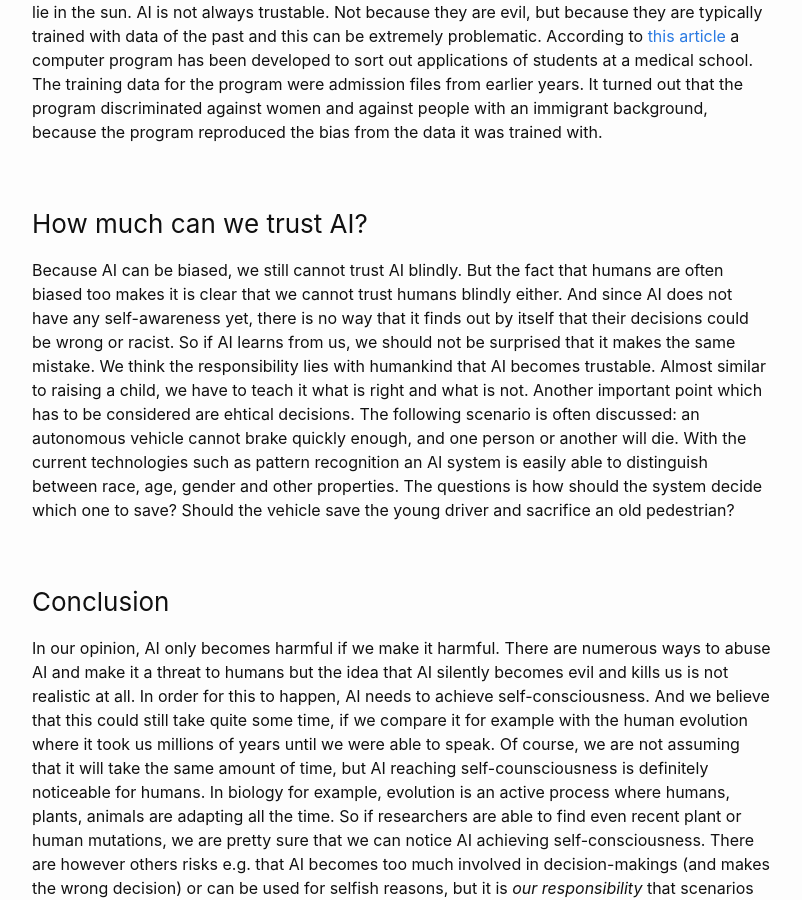
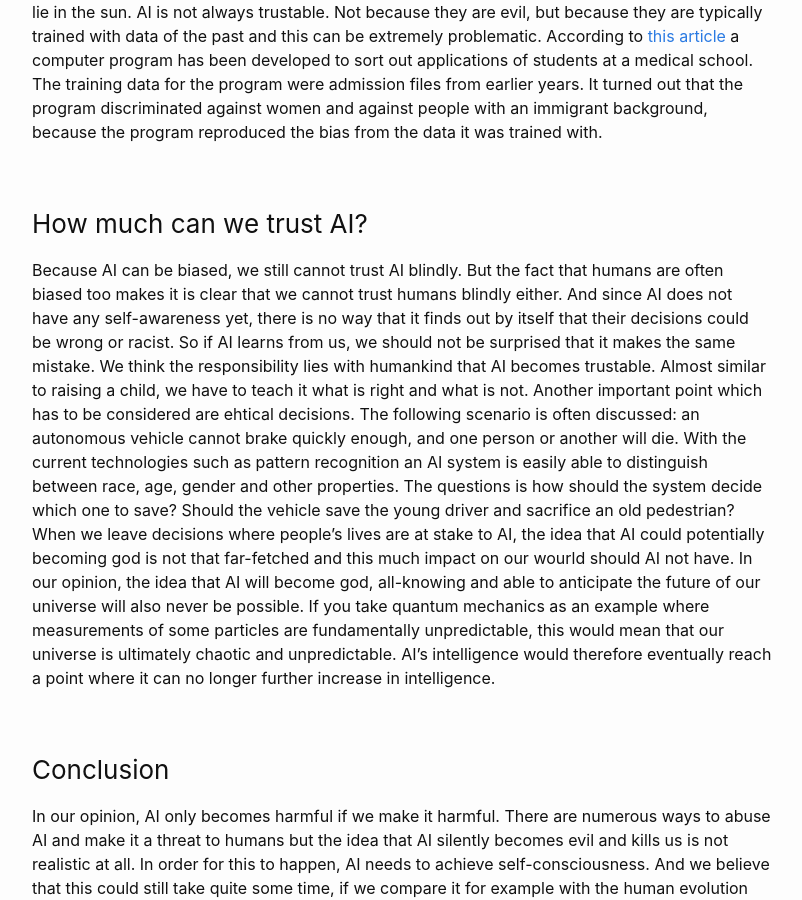
Before and after one commit to wongwil/wongwil.github.io, a Jekyll site: the page built from _posts/2020-09-20-good-or-bad-guy.md, in a window 1280 px wide and 900 px high, scrolled down 2461 px. Shown: the whole window, without its empty margins (238-1040 px from the left). Built offline with Jekyll 4.4.1, drawn with Linux system fonts in a browser that asks for light colours; comment, search, counter and statistics services are not loaded.

Commit message:
Update 2020-09-20-good-or-bad-guy.md

```diff
--- a/_posts/2020-09-20-good-or-bad-guy.md
+++ b/_posts/2020-09-20-good-or-bad-guy.md
@@ -40,7 +40,7 @@
 ### How much can we trust AI?
 
 Because AI can be biased, we still cannot trust AI blindly. But the fact that humans are often biased too makes it is clear that we cannot trust humans blindly either. And since AI does not have any self-awareness yet, there is no way that it finds out by itself that their decisions could be wrong or racist. So if AI learns from us, we should not be surprised that it makes the same mistake. We think the responsibility lies with humankind that AI becomes trustable. Almost similar to raising a child, we have to teach it what is right and what is not.
-Another important point which has to be considered are ehtical decisions. The following scenario is often discussed: an autonomous vehicle cannot brake quickly enough, and one person or another will die. With the current technologies such as pattern recognition an AI system is easily able to distinguish between race, age, gender and other properties. The questions is how should the system decide which one to save? Should the vehicle save the young driver and sacrifice an old pedestrian?
+Another important point which has to be considered are ehtical decisions. The following scenario is often discussed: an autonomous vehicle cannot brake quickly enough, and one person or another will die. With the current technologies such as pattern recognition an AI system is easily able to distinguish between race, age, gender and other properties. The questions is how should the system decide which one to save? Should the vehicle save the young driver and sacrifice an old pedestrian? When we leave decisions where people's lives are at stake to AI, the idea that AI could potentially becoming god is not that far-fetched and this much impact on our wourld should AI not have. In our opinion, the idea that AI will become god, all-knowing and able to anticipate the future of our universe will also never be possible. If you take quantum mechanics as an example where measurements of some particles are fundamentally unpredictable, this would mean that our universe is ultimately chaotic and unpredictable. AI's intelligence would therefore eventually reach a point where it can no longer further increase in intelligence.
 
 ### Conclusion
 
```
